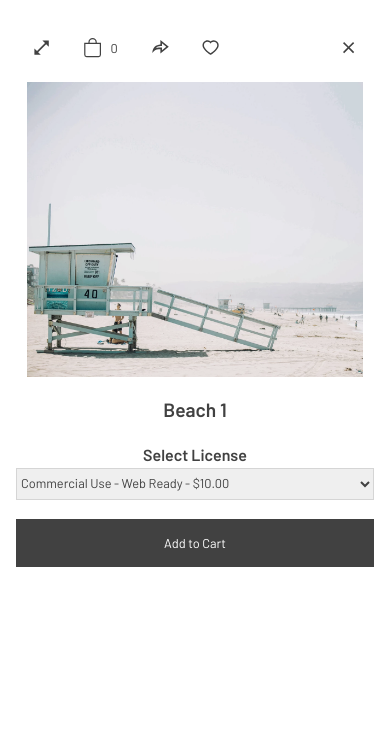
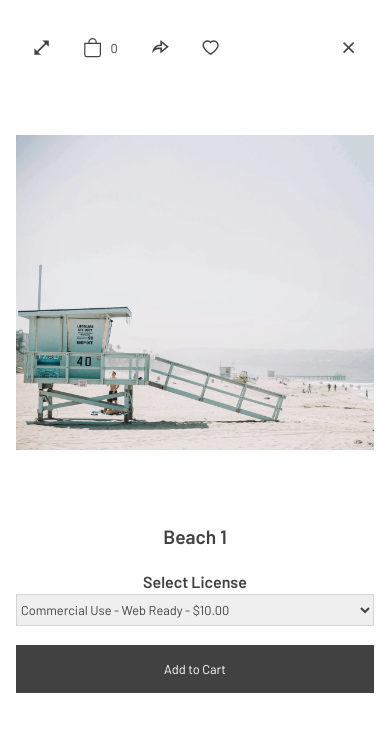
Before and after one commit to Knopkaivy/photographer-portfolio-demo, a React (Create React App) app: page /portfolio/beach/beach-1 in a window 390 px wide. Shown: the top 732 px of the page. Built offline with nearby package versions, Linux system fonts and the light colour scheme.

Commit message:
Update media query and transition duration for PhotoCarousel component

```diff
--- a/src/PhotoCarousel.jsx
+++ b/src/PhotoCarousel.jsx
@@ -15,9 +15,6 @@ const PhotoCarousel = ({ photoList, ind, photosCount, updatePhoto }) => {
   useEffect(() => {
     mainRef.current.focus();
   }, [mainRef]);
-  useEffect(() => {
-    console.log('ref.current is', mainRef.current.offsetWidth);
-  }, [mainRef.current]);
 
   const updateIndex = (newIndex) => {
     if (newIndex < 0) {
--- a/src/styles/PhotoCarousel.css
+++ b/src/styles/PhotoCarousel.css
@@ -17,7 +17,7 @@
 }
 .PhotoCarousel__inner {
   white-space: nowrap;
-  transition: transform 0.3s ease-in;
+  transition: transform 0.25s ease-in;
 }
 .PhotoCarousel__item {
   display: inline-flex;
@@ -40,14 +40,6 @@
   padding: 2rem;
 }
 
-@media screen and (max-width: 768px) {
-  .PhotoCarousel__btn {
-    display: none;
-  }
-  .PhotoCarousel__image {
-    max-height: 35vh;
-  }
-}
 .PhotoCardDetailed:fullscreen .PhotoCarousel__image {
   max-width: 90vw;
   max-height: 100vh;
@@ -56,3 +48,12 @@
 .PhotoCardDetailed:fullscreen .PhotoCarousel__container {
   flex-basis: 100%;
 }
+
+@media screen and (max-width: 768px) {
+  .PhotoCarousel__btn {
+    display: none;
+  }
+  .PhotoCarousel__image {
+    max-height: 50vh;
+  }
+}
```
